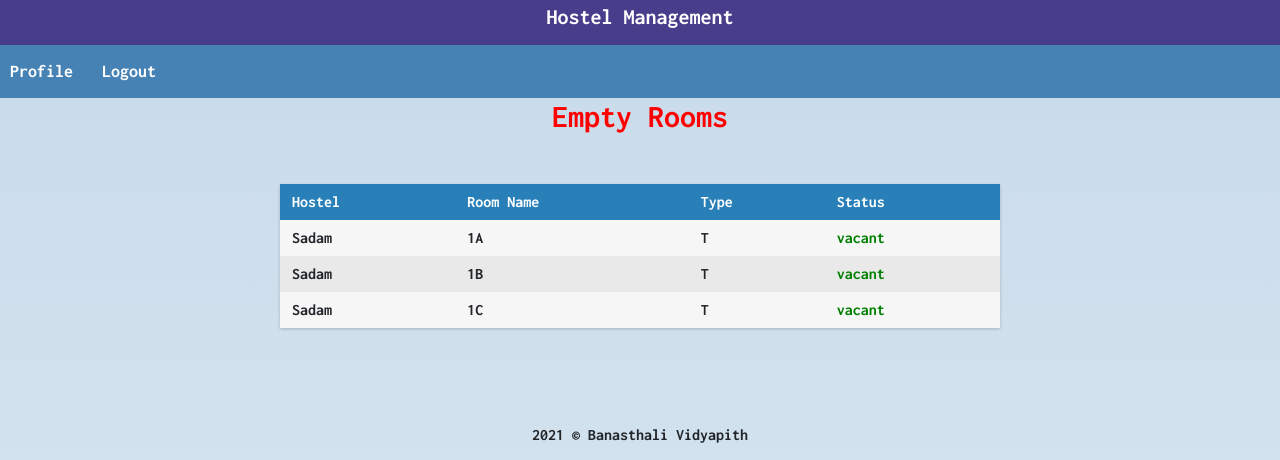
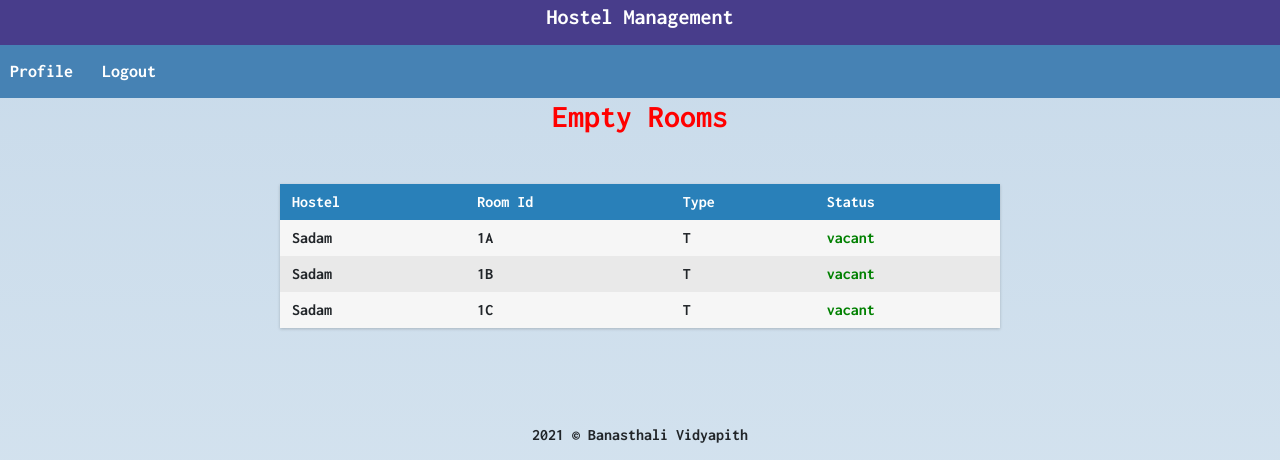
Before and after one commit to nayaldivya/YourSpace-BV, a Django app: page /warden_login/empty/ in a window 1280 px wide. Shown: the top 460 px of the page. Run offline with Django 3.2, Linux system fonts and the light colour scheme; a user stored in the database is signed in; data comes from the database, SQL or seed files in the repository; both versions use the stored data as it was after the commit; some libraries are stand-ins or nearby versions.

Commit message:
Changed Room Name to room Id.
Changed Room Name to room Id.

```diff
--- a/selection/templates/empty_rooms.html
+++ b/selection/templates/empty_rooms.html
@@ -12,7 +12,7 @@
                     Hostel
                 </div>
                 <div class="cell">
-                    Room Name
+                    Room Id
                 </div>
                 <div class="cell">
                     Type
--- a/selection/templates/warden.html
+++ b/selection/templates/warden.html
@@ -11,7 +11,7 @@
                     Hostel
                 </div>
                 <div class="cell">
-                    Room Name
+                    Room Id
                 </div>
                 <div class="cell">
                     Type
```
Also changed, not shown: db.sqlite3.
